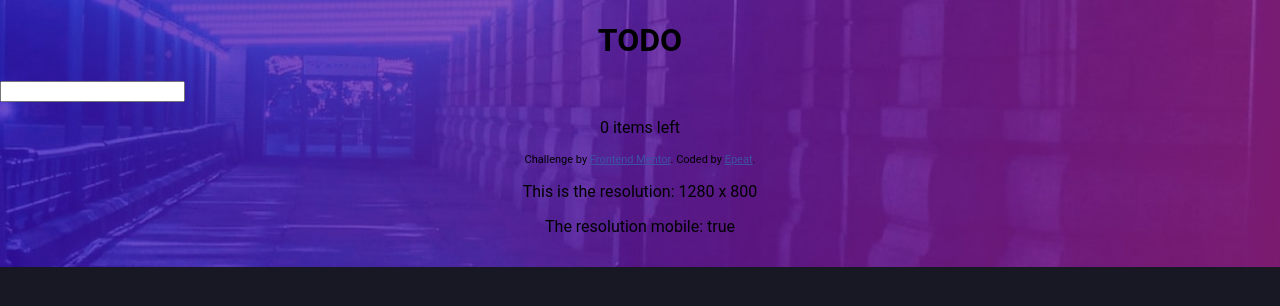
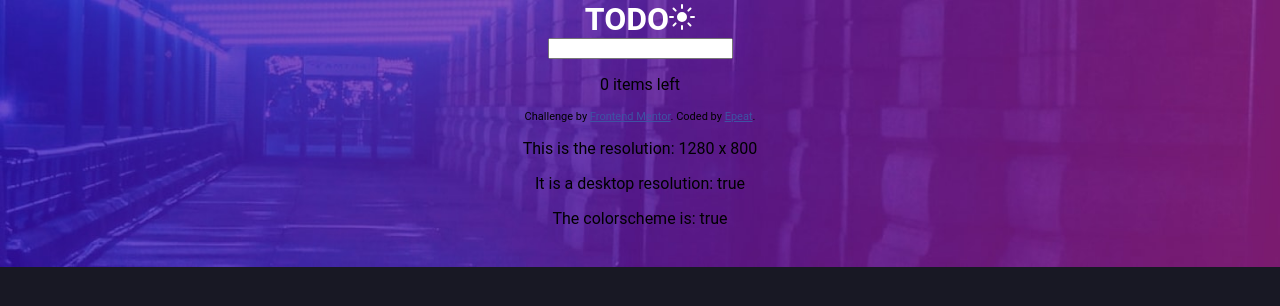
Before and after one commit to epeat96/todo-app, an Angular app: page / in a window 1280 px wide. Shown: the top 306 px of the page. Built offline with nearby package versions, Linux system fonts and the light colour scheme.

Commit message:
feat: add dark mode and clear mode selection by clicking moon or sun svg

```diff
--- a/src/app/app.component.css
+++ b/src/app/app.component.css
@@ -3,8 +3,17 @@ p {
     text-align: center;
 }
 
-input {
-    width: max-content;
+h1 {
+    color: #FFFFFF;
+    display: inline;
+}
+
+.titleContainer {
+    text-align: center;
+}
+
+.inputContainer {
+    text-align: center;
 }
 
 .todoContainer {
@@ -16,6 +25,18 @@ input {
     background-size: 100%;
 }
 
+.listContainer {
+    display: flexbox;
+    margin-right: 20%;
+    margin-left: 20%;
+    stroke: #383A4F;
+}
+
+mat-checkbox {
+    width: 100%;
+    stroke: #383A4F;
+}
+
 .attribution {
     font-size: 11px;
     text-align: center;
--- a/src/app/app.component.html
+++ b/src/app/app.component.html
@@ -1,11 +1,26 @@
-<div class="todoContainer" [style.background-color]="todoContainer.backgroundColor" [ngStyle]="{ 'background-image': 'url(' + todoContainer.backgroundImage + ')'}">
+<div class="todoContainer" [ngStyle]="{ 'background-image': 'url(' + todoContainer.backgroundImage + ')'}">
 
-    <h1 (click)="changeColorScheme()">TODO</h1>
+    <div class="titleContainer">
+        <h1>TODO</h1>
+        <span *ngIf="this.colorScheme; then Sun else Moon"></span>
+        <ng-template #Moon>
+            <img (click)="changeColorScheme()" src="..\assets\images\icon-moon.svg" alt="moon">
+        </ng-template>
+        <ng-template #Sun>
+            <img (click)="changeColorScheme()" src="..\assets\images\icon-sun.svg" alt="sun">
+        </ng-template>
+    </div>
 
-    <input type="text" (keyup)="keyFunc($event)">
+    <div class="inputContainer">
+        <input type="text" (keyup)="keyFunc($event)">
+    </div>
 
-    <div *ngFor="let element of todoList">
-        <mat-checkbox id="{{element.id}}" color="primary" (change)="setCheck($event)" [checked]="element.checked">{{element.todo}}</mat-checkbox>
+    <div class="listContainer">
+        <div *ngFor="let element of todoList">
+            <mat-checkbox id="{{element.id}}" color="#FFFFFF" (change)="setCheck($event)" [checked]="element.checked" [style.background-color]="checkbox.backgroundColor">
+                {{element.todo}}
+            </mat-checkbox>
+        </div>
     </div>
 
     <p>{{this.countNotChecked()}} items left</p>
@@ -15,5 +30,6 @@
     </div>
 
     <p>This is the resolution: {{this.innerWidth}} x {{this.innerHeight}}</p>
-    <p>The resolution mobile: {{this.deviceType}}</p>
+    <p>It is a desktop resolution: {{this.deviceType}}</p>
+    <p>The colorscheme is: {{this.colorScheme}}</p>
 </div>
--- a/src/app/app.component.ts
+++ b/src/app/app.component.ts
@@ -1,28 +1,42 @@
 import { AfterViewInit, Component, ElementRef, HostListener } from '@angular/core';
-import { Todo, TodoContainer } from './interface';
+import { CheckBox, Todo, TodoContainer } from './interface';
 
 const DARK_BACKGROUND_COLOR: string = '#181824';
 const CLEAR_BACKGROUND_COLOR: string = '#FAFAFA';
 const DARK_BACKGROUND_DESKTOP_IMAGE: string = '../assets/images/bg-desktop-dark.jpg';
 const CLEAR_BACKGROUND_DESKTOP_IMAGE: string = '../assets/images/bg-desktop-light.jpg';
-const DARK = true;
-const CLEAR = false;
-const DESKTOP = true;
-const MOBILE = false;
+const DARK_CHECKBOX_BACKGROUND_COLOR: string = '#25273C';
+const CLEAR_CHECKBOX_BACKGROUND_COLOR: string = '#FFFFFF';
+
+const DARK: boolean = true;
+const CLEAR: boolean = false;
+const DESKTOP: boolean = true;
+const MOBILE: boolean = false;
+
 
 @Component({
   selector: 'app-root',
   templateUrl: './app.component.html',
   styleUrls: ['./app.component.css']
 })
-export class AppComponent {
+export class AppComponent implements AfterViewInit {
+
+  constructor(private elementRef: ElementRef) { }
+
+  ngAfterViewInit() {
+    this.elementRef.nativeElement.ownerDocument.body.style.backgroundColor = DARK_BACKGROUND_COLOR;
+  }
+
   title = 'todo-app';
   todoList: Todo[] = [];
-  deviceType: Boolean = DESKTOP;
-  colorScheme: Boolean = DARK;
+  deviceType: boolean = DESKTOP;
+  colorScheme: boolean = DARK;
+
+  checkbox: CheckBox = {
+    backgroundColor: DARK_CHECKBOX_BACKGROUND_COLOR
+  }
 
   todoContainer: TodoContainer = {
-    backgroundColor: DARK_BACKGROUND_COLOR,
     backgroundImage: DARK_BACKGROUND_DESKTOP_IMAGE
   }
 
@@ -33,7 +47,9 @@ export class AppComponent {
     this.innerHeight = window.innerHeight;
 
     if (this.innerHeight >= this.innerWidth) {
-      this.deviceType = true;
+      this.deviceType = MOBILE;
+    } else {
+      this.deviceType = DESKTOP
     }
 
   }
@@ -69,31 +85,44 @@ export class AppComponent {
     this.innerHeight = window.innerHeight;
 
     if (this.innerHeight >= this.innerWidth) {
-      this.deviceType = true;
+      this.deviceType = DESKTOP;
       return
     }
 
-    this.deviceType = false;
+    this.deviceType = MOBILE;
 
   }
 
   changeColorScheme() {
-    this.changeBackgroundColor();
-    this.changeBackgroundImage();
+
+    if (this.colorScheme === DARK) {
+      this.colorScheme = CLEAR;
+    }
+    else {
+      this.colorScheme = DARK;
+    }
+
+    this.changeBackgroundColor(this.colorScheme);
+    this.changeBackgroundImage(this.colorScheme, this.deviceType)
+
   }
 
-  changeBackgroundColor() {
-
-    if (this.todoContainer.backgroundColor !== CLEAR_BACKGROUND_COLOR) {
-      this.todoContainer.backgroundColor = CLEAR_BACKGROUND_COLOR;
+  changeBackgroundColor(colorScheme: boolean) {
+    if (colorScheme === DARK) {
+      // this.todoContainer.backgroundColor = DARK_BACKGROUND_COLOR;
+      this.elementRef.nativeElement.ownerDocument.body.style.backgroundColor = DARK_BACKGROUND_COLOR;
+      this.checkbox.backgroundColor = DARK_CHECKBOX_BACKGROUND_COLOR;
       return
     }
-    this.todoContainer.backgroundColor = DARK_BACKGROUND_COLOR;
+    //this.todoContainer.backgroundColor = CLEAR_BACKGROUND_COLOR;
+    this.elementRef.nativeElement.ownerDocument.body.style.backgroundColor = CLEAR_BACKGROUND_COLOR;
+    this.checkbox.backgroundColor = CLEAR_CHECKBOX_BACKGROUND_COLOR;
+
   }
 
-  changeBackgroundImage() {
+  changeBackgroundImage(colorScheme: boolean, deviceType: boolean) {
 
-    if (this.todoContainer.backgroundImage !== CLEAR_BACKGROUND_DESKTOP_IMAGE && this.deviceType === DESKTOP) {
+    if (colorScheme === CLEAR && deviceType === DESKTOP) {
       this.todoContainer.backgroundImage = CLEAR_BACKGROUND_DESKTOP_IMAGE;
       return;
     } else {
--- a/src/app/interface.ts
+++ b/src/app/interface.ts
@@ -5,6 +5,9 @@ export interface Todo {
 }
 
 export interface TodoContainer {
-    backgroundColor: string;
     backgroundImage: string;
 }
+
+export interface CheckBox {
+    backgroundColor: string;
+}
```
